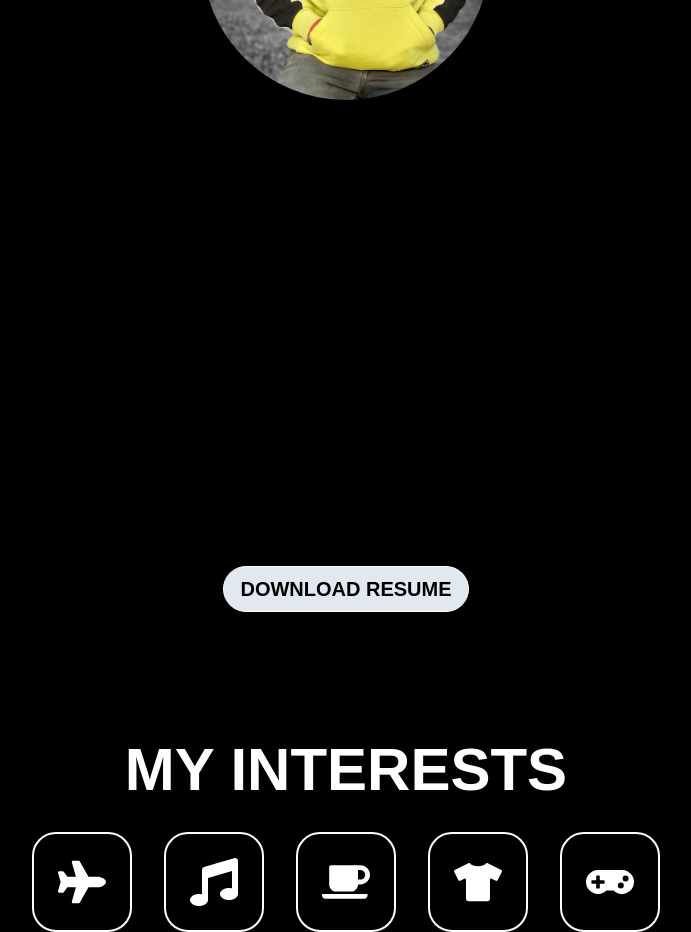
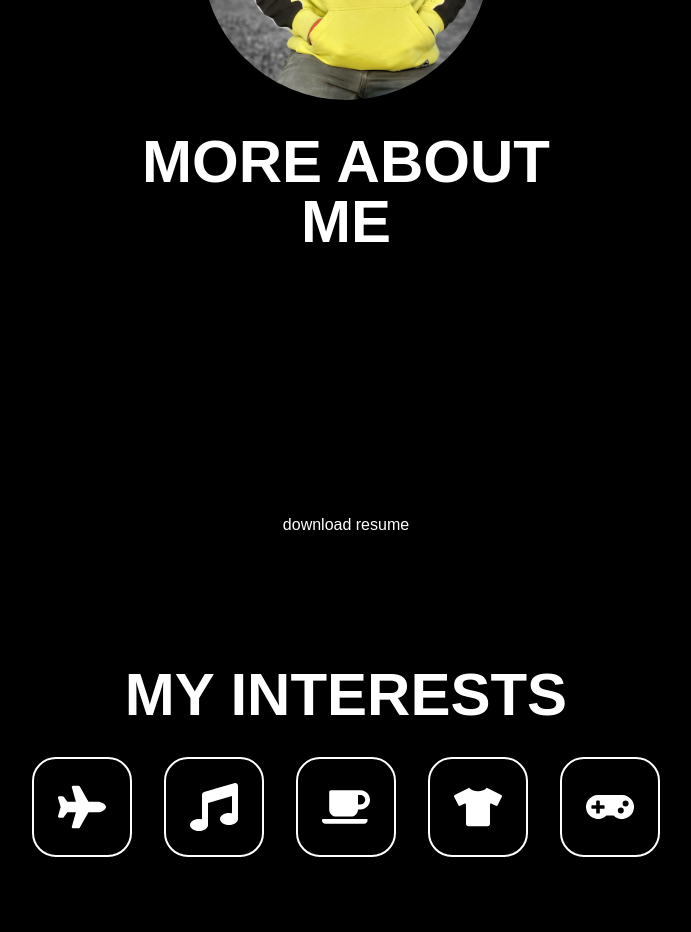
Before and after one commit to Raksh-hac/Portfolio, a React (Vite) app: page / in a window 1280 px wide. Shown: the part 1740-2672 px from the top of the page, without its empty margins (294-985 px from the left). Built offline with nearby package versions, Linux system fonts and the light colour scheme; a web font is replaced by a local one.

Commit message:
Update About.jsx

```diff
--- a/src/Sections/About.jsx
+++ b/src/Sections/About.jsx
@@ -1,21 +1,7 @@
 import React from 'react';
-import AnimatedTitle from '../ui/AnimatedLines';
 import { motion } from 'framer-motion';
 import ProfileImage from '../assets/Images/Profile.jpeg';
 import { TextGenerateEffect } from '../ui/TextGenrate';
-
-
-const buttonVariants = {
-  hover: {
-    scale: 1.1,
-    color: "white",
-    boxShadow: "0px 0px 8px rgb(255, 255, 255)",
-    backgroundColor: "black",
-    transition: {
-      yoyo: 10
-    }
-  }
-}
 
 const  AboutMe = () => {
   return (
@@ -29,45 +15,34 @@ const  AboutMe = () => {
         />
       </div>
 
-      <AnimatedTitle
-        title='about<br/>me'
-        containerClass="flex flex-col relative text-center text-3xl lg:text-8xl font-bold mb-4 z-50"/>
+      <h1 className='flex flex-col uppercase relative text-center justify-center text-3xl lg:text-6xl font-bold mb-4 z-50'>
+        More About <span className='flex justify-center'> Me </span>
+      </h1>
 
-        {/* <p className="relative z-10 text-white text-2xl font-bold px-24 justify-center leading-relaxed mb-6 text-center">
-        I'M AN INNOVATIVE DESIGNER AND DEVELOPER.
-        MY PASSION FOR MINIMALIST AESTHETICS, ELEGANT DESIGN, AND INTUITIVE DEVELOPMENNT SHINES THROUGH IN MY WORK.
-        </p> */}
-
+        <div className='grid grid-cols-1 p-5 md:px-32'>
         <TextGenerateEffect
         words="I'M AN INNOVATIVE DESIGNER AND DEVELOPER. MY PASSION FOR MINIMALIST AESTHETICS, ELEGANT DESIGN, AND INTUITIVE DEVELOPMENNT SHINES THROUGH IN MY WORK."
-        className='relative z-10 text-white text-2xl font-bold px-24 justify-center leading-relaxed mb-6 text-center'
+        className='text-lg md:text-xl font-semibold text-justify md:text-center'
         filter={true}
         duration={0.4}
         />
 
-        <div className="relative z-10 text-white text-2xl px-24 justify-center leading-relaxed mb-6 text-center">
-          {/* <p>
-          I'm on the cutting edge of no-code tools that allow me to bring my creative visions to life. Though my methods may be unconventional, my dedication to the craft is unparalleled. I thrive on finding "unexpected solutions" and believe that with the right perspective, design can elevate the human experience.
-          </p> */}
-
           <TextGenerateEffect
           words="I'm on the cutting edge of no-code tools that allow me to bring my creative visions to life. Though my methods may be unconventional, my dedication to the craft is unparalleled. I thrive on finding unexpected solutions and believe that with the right perspective, design can elevate the human experience."
+          className='text-lg md:text-xl font-semibold text-justify md:text-center'
           filter={true}
           duration={0.4}
           />
         </div>
 
-        <motion.button
-          variants={buttonVariants}
-          whileHover="hover"
-        className="rounded-full uppercase font-bold text-xl px-4 py-2 border text-black border-white bg-slate-200">
+        <button className="hov-btn">
           <a
-          href="./Resume.pdf"
-          download="Resume.pdf"
+          href="./resume.pdf"
+          download="Vikash_Resume.pdf"
           >
           download resume
-            </a>
-        </motion.button>
+          </a>
+        </button>
 
     </section>
   );
```
